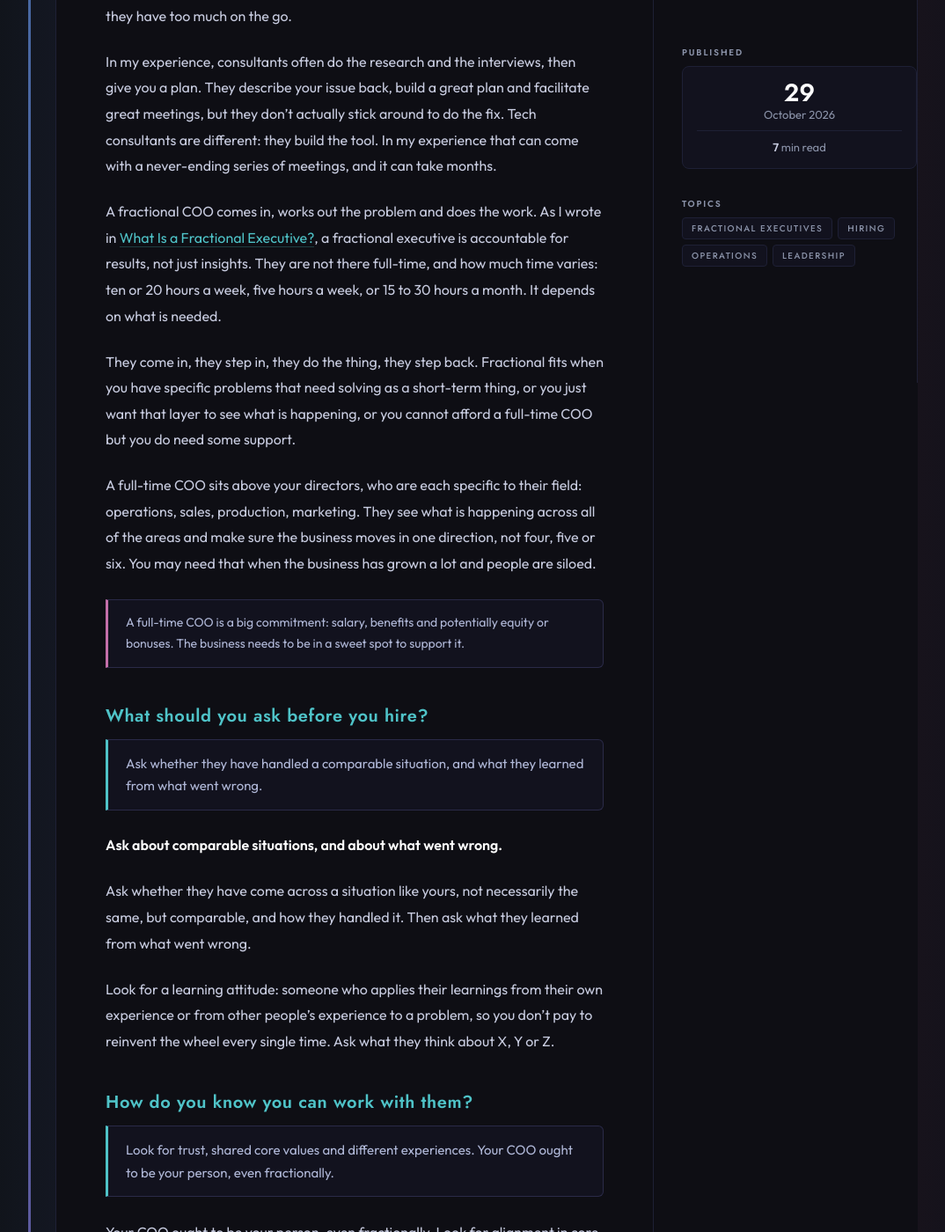
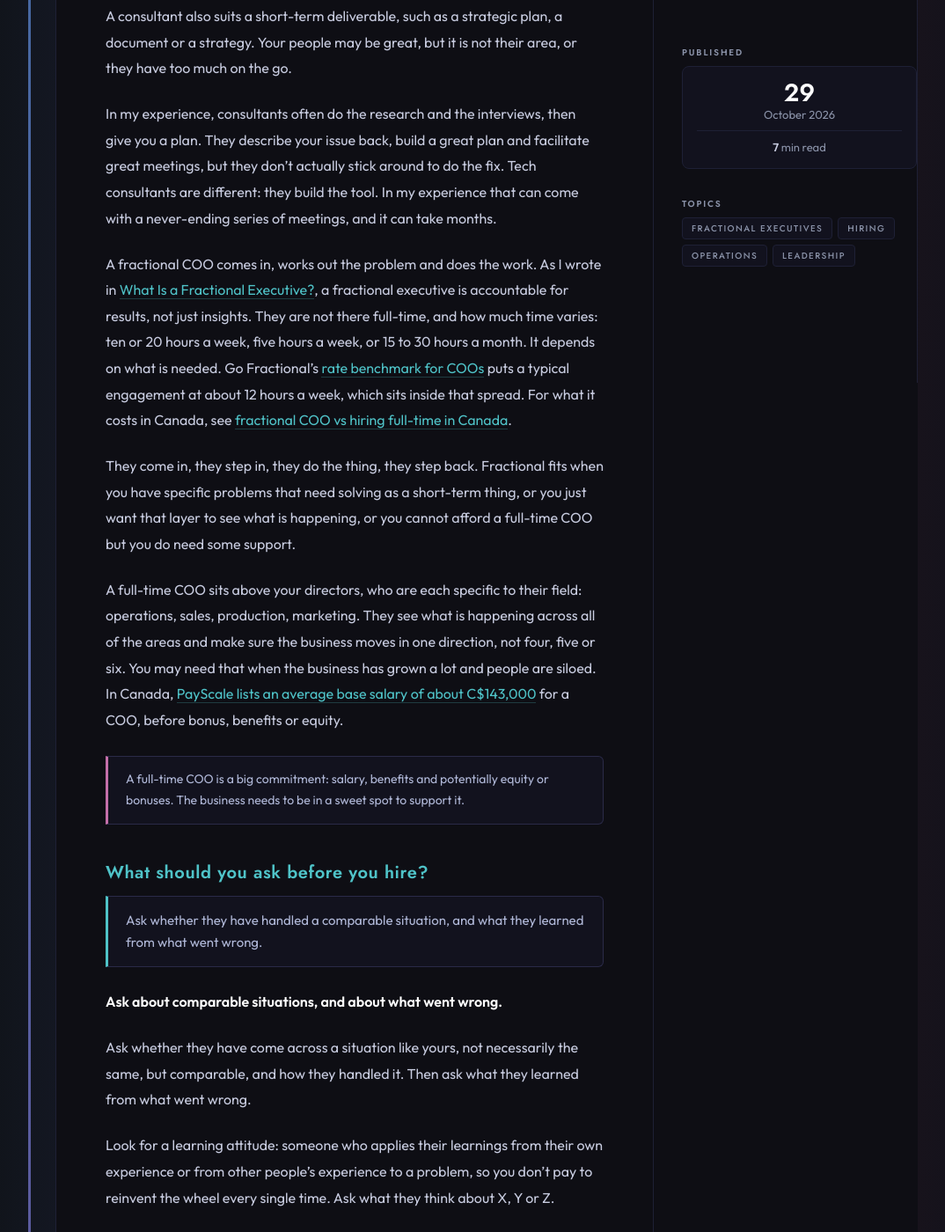
Before and after one commit to elizabethlemoine33-commits/bynorthlight-site, a Jekyll site: the page built from blog/consultant-fractional-coo-or-full-time-coo-how-to-choose.md, in a window 1280 px wide and 1400 px high, scrolled down 1860 px. Shown: the whole window at 88% size, without its empty margins (87-1161 px from the left). Built offline with Jekyll 4.4.1, drawn with Linux system fonts in a browser that asks for light colours; some of the changed text lies outside the part shown.

Commit message:
content: add sources, Canada angle and verdicts to three posts (#60)
Consultant post: Canada in title, Go Fractional hours benchmark, PayScale COO salary, link to cost post. PIPEDA post: link PIPEDA once per section. Canadian alternatives: Augure verdict and who-it-suits section in Elizabeth's words.

Co-authored-by: Claude Sonnet 5.5 <noreply@anthropic.com>

```diff
--- a/blog/consultant-fractional-coo-or-full-time-coo-how-to-choose.md
+++ b/blog/consultant-fractional-coo-or-full-time-coo-how-to-choose.md
@@ -1,9 +1,9 @@
 ---
 layout: post
-title: "Consultant, Fractional COO or Full-Time COO? How to Choose"
-seo_title: "Consultant, Fractional COO or Full-Time COO?"
+title: "Consultant, Fractional COO or Full-Time COO in Canada? How to Choose"
+seo_title: "Consultant, Fractional COO or Full-Time COO in Canada?"
 description: "Not sure whether to hire a consultant, fractional COO or full-time COO? Decide what you need, what to ask, how much authority to give and what to agree."
-og_title: "Consultant, Fractional COO or Full-Time COO? How to Choose"
+og_title: "Consultant, Fractional COO or Full-Time COO in Canada? How to Choose"
 og_description: "Not sure whether to hire a consultant, fractional COO or full-time COO? Decide what you need, what to ask, how much authority to give and what to agree."
 date: 2026-10-29
 date_modified: "2026-10-29"
@@ -74,11 +74,11 @@ A consultant also suits a short-term deliverable, such as a strategic plan, a do
 
 In my experience, consultants often do the research and the interviews, then give you a plan. They describe your issue back, build a great plan and facilitate great meetings, but they don't actually stick around to do the fix. Tech consultants are different: they build the tool. In my experience that can come with a never-ending series of meetings, and it can take months.
 
-A fractional COO comes in, works out the problem and does the work. As I wrote in [What Is a Fractional Executive?](/blog/what-is-fractional-executive-guide-canadian-businesses.html), a fractional executive is accountable for results, not just insights. They are not there full-time, and how much time varies: ten or 20 hours a week, five hours a week, or 15 to 30 hours a month. It depends on what is needed.
+A fractional COO comes in, works out the problem and does the work. As I wrote in [What Is a Fractional Executive?](/blog/what-is-fractional-executive-guide-canadian-businesses.html), a fractional executive is accountable for results, not just insights. They are not there full-time, and how much time varies: ten or 20 hours a week, five hours a week, or 15 to 30 hours a month. It depends on what is needed. Go Fractional's [rate benchmark for COOs](https://www.gofractional.com/insights/rates/coo){:rel="noopener"} puts a typical engagement at about 12 hours a week, which sits inside that spread. For what it costs in Canada, see [fractional COO vs hiring full-time in Canada](/blog/fractional-coo-vs-hiring-full-time-canada.html).
 
 They come in, they step in, they do the thing, they step back. Fractional fits when you have specific problems that need solving as a short-term thing, or you just want that layer to see what is happening, or you cannot afford a full-time COO but you do need some support.
 
-A full-time COO sits above your directors, who are each specific to their field: operations, sales, production, marketing. They see what is happening across all of the areas and make sure the business moves in one direction, not four, five or six. You may need that when the business has grown a lot and people are siloed.
+A full-time COO sits above your directors, who are each specific to their field: operations, sales, production, marketing. They see what is happening across all of the areas and make sure the business moves in one direction, not four, five or six. You may need that when the business has grown a lot and people are siloed. In Canada, [PayScale lists an average base salary of about C$143,000](https://www.payscale.com/research/CA/Job=Chief_Operating_Officer_(COO)/Salary){:rel="noopener"} for a COO, before bonus, benefits or equity.
 
 <div class="callout-block">
 <p>A full-time COO is a big commitment: salary, benefits and potentially equity or bonuses. The business needs to be in a sweet spot to support it.</p>
```
Also changed, not shown: blog/canadian-alternative-to-chatgpt.md (+11 -0 lines), blog/which-ai-assistant-is-pipeda-compliant.md (+1 -1 lines).
